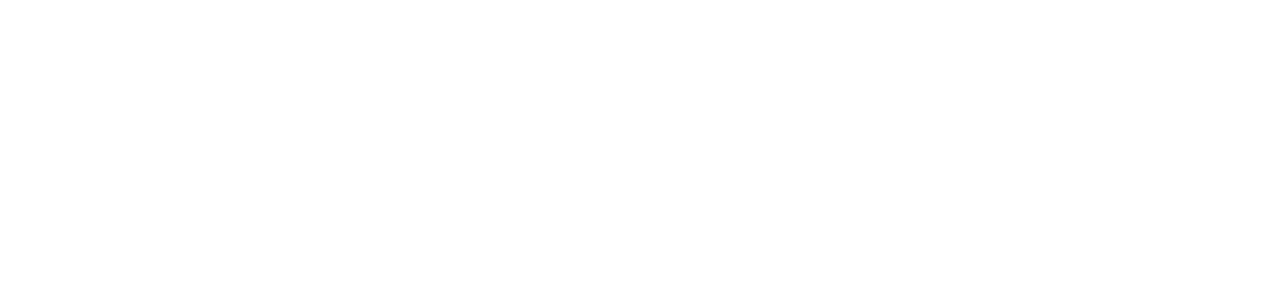
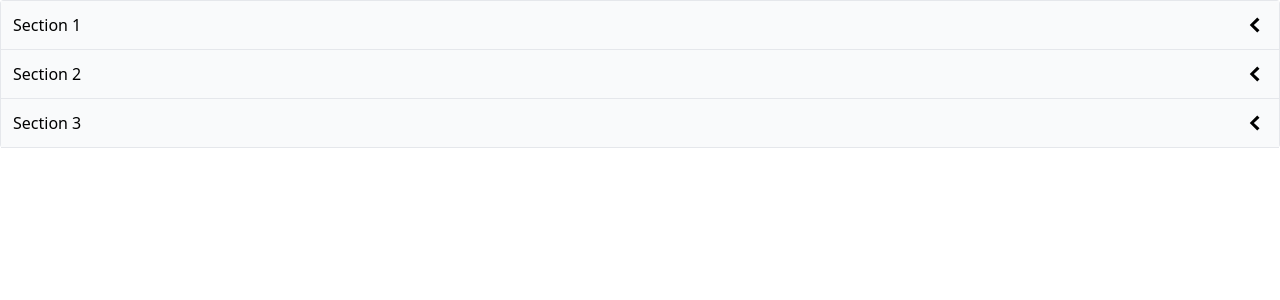
Before and after one commit to Engyyyy/Components, a React (Create React App) app: page / in a window 1280 px wide. Shown: the top 300 px of the page. Built offline with nearby package versions, Linux system fonts and the light colour scheme.

Commit message:
Accordion component finished

```diff
--- a/src/App.js
+++ b/src/App.js
@@ -1,3 +1,27 @@
-function App() {}
+import Accordion from "./components/Accordion";
+
+function App() {
+  const items = [
+    {
+      id: "asjdgk",
+      label: "Section 1",
+      content:
+        "Lorem ipsum dolor sit amet, consectetur adipiscing elit. Fusce in eleifend mi. Proin gravida dolor eget mattis mattis. Suspendisse tempor tincidunt felis, quis gravida felis pharetra sit amet. Etiam mi odio, placerat quis interdum ut, tincidunt id odio. Quisque convallis bibendum diam id facilisis. Quisque id risus venenatis, elementum massa non, mollis nisl. Curabitur semper leo orci, vel auctor metus tempor vel. Vestibulum bibendum vulputate metus, non venenatis mauris fringilla non. Vestibulum ante ipsum primis in faucibus orci luctus et ultrices posuere cubilia curae; Pellentesque hendrerit mauris ac nunc tincidunt lacinia. Vivamus in iaculis odio. Morbi gravida ultrices iaculis. Curabitur diam eros, auctor sit amet erat et, finibus ornare dui. Etiam eget turpis eu mi consequat egestas et id est.",
+    },
+    {
+      id: "kusdg7",
+      label: "Section 2",
+      content:
+        "Duis blandit pharetra nibh, in condimentum felis placerat volutpat. Nunc placerat aliquam leo ac maximus. Nunc gravida nisi et nunc blandit, ut ornare dui egestas. Fusce pellentesque lacus suscipit sem gravida, ac commodo leo pellentesque. Duis rhoncus nec lacus vel viverra. Vestibulum consequat orci vitae lectus commodo malesuada. Integer pharetra ex quis nibh pellentesque placerat non nec ex. Nam commodo vestibulum turpis sit amet scelerisque.",
+    },
+    {
+      id: "jzbc8z",
+      label: "Section 3",
+      content:
+        "Phasellus et nibh ex. Suspendisse leo turpis, tempor semper nisi at, fermentum vehicula odio. Aenean pulvinar pharetra enim, vel bibendum dolor. Vestibulum ultrices volutpat velit. Vivamus egestas lorem purus, quis feugiat erat dignissim a. Morbi aliquam congue egestas. Morbi lacus elit, sodales ut ligula sit amet, placerat condimentum metus. In eget libero quis est porta blandit. Aenean vitae odio sed massa tempus suscipit. Ut vitae lacus sodales ante imperdiet tristique eu sit amet metus. Aliquam consequat arcu at feugiat sagittis. Donec maximus eu nisi sed pharetra.",
+    },
+  ];
+  return <Accordion items={items} />;
+}
 
 export default App;
--- /dev/null
+++ b/src/components/Accordion.js
@@ -0,0 +1,36 @@
+import { useState } from "react";
+import { GoChevronDown, GoChevronLeft } from "react-icons/go";
+
+function Accordion({ items }) {
+  const [expandedIndex, setExpandedIndex] = useState(-1);
+
+  const handleClick = (nextIndex) => {
+    setExpandedIndex((current) => {
+      if (current === nextIndex) return -1;
+      else return nextIndex;
+    });
+  };
+
+  const renderedItems = items.map((item, index) => {
+    const isExpanded = expandedIndex === index;
+
+    return (
+      <div key={item.id}>
+        <div
+          className="flex justify-between p-3 bg-gray-50 border-b items-center cursor-pointer"
+          onClick={() => handleClick(index)}
+        >
+          {item.label}
+          <span className="text-2xl">
+            {isExpanded ? <GoChevronDown /> : <GoChevronLeft />}
+          </span>
+        </div>
+        {isExpanded && <div className="border-b p-5">{item.content}</div>}
+      </div>
+    );
+  });
+
+  return <div className="border-x border-t rounded">{renderedItems}</div>;
+}
+
+export default Accordion;
```
